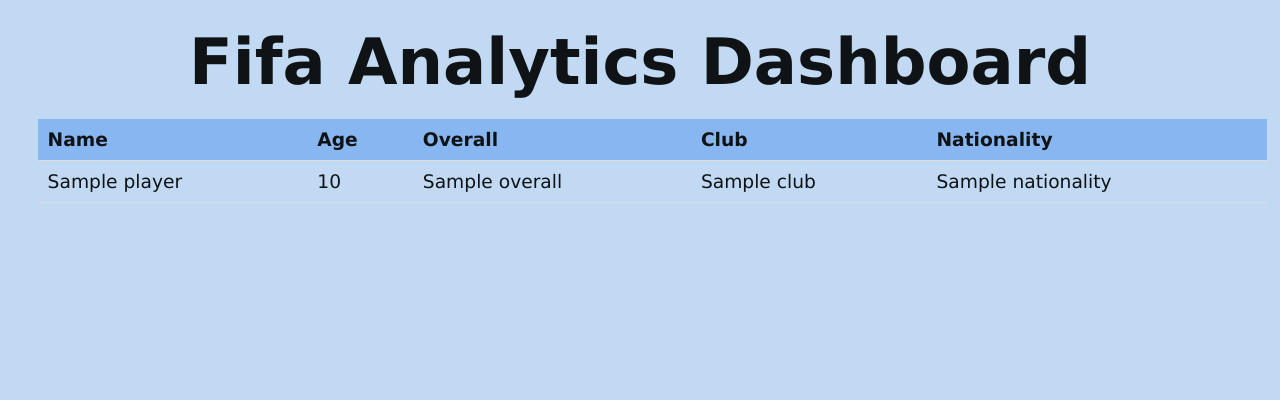
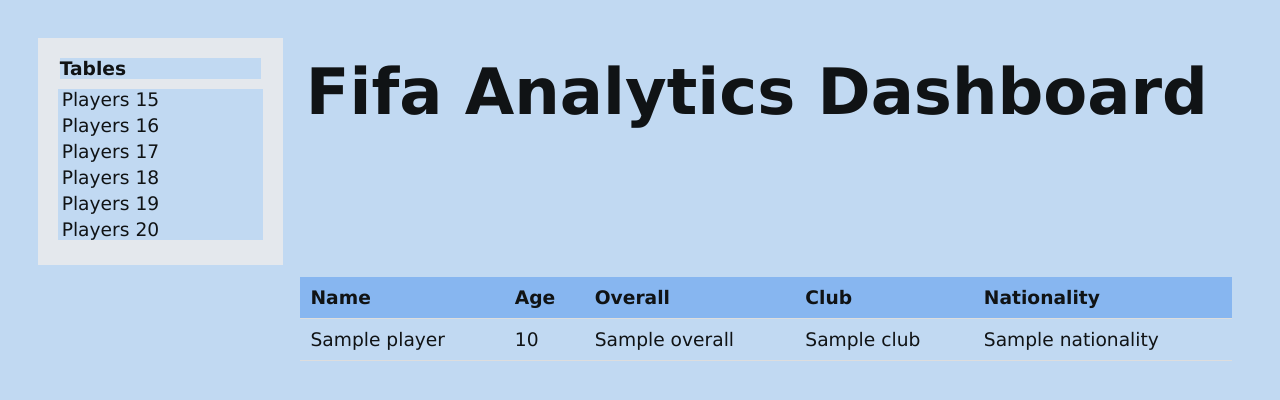
Before and after one commit to sumairrathore/Project_4, a Flask app: template templates/index.html in a window 1280 px wide. Shown: the top 400 px of the page. Run offline with Flask 3, Linux system fonts and the light colour scheme; the template is opened without the code that fills it: most values are stand-ins (such as "Sample title", 1, 10 or a date in 2020).

Commit message:
olivia update

```diff
--- /dev/null
+++ b/static/css/panel.css
@@ -0,0 +1,28 @@
+.panel {
+    float: left;
+    width: 20%;
+    height: 100%;
+    background-color: rgb(228, 232, 237);
+    padding: 20px;
+    box-sizing: border-box;
+}
+
+.panel h2 {
+    margin-top: 0;
+    margin-bottom: 10px;
+}
+
+.panel ul {
+    list-style-type: none;
+    padding: 0;
+    margin: 0;
+}
+
+.panel li {
+    margin-bottom: 5px;
+}
+
+.panel a {
+    text-decoration: none;
+    color: rgb(16, 19, 21);
+}
--- a/static/css/style.css
+++ b/static/css/style.css
@@ -11,6 +11,12 @@
 h1 {
     font-size: 48pt;
     text-align: center;
+}
+
+.content {
+    margin-left: 20%;
+    padding: 20px;
+    box-sizing: border-box;
 }
 
 table {
--- a/templates/index.html
+++ b/templates/index.html
@@ -10,8 +10,23 @@
         <meta http-equiv="X-UA-Compatible" content="ie=edge">
         <title>UofT Data Analytics Bootcamp Project 3</title>
         <link rel="stylesheet" type="text/css" href="{{ url_for('static', filename='css/style.css') }}">
+        <link rel="stylesheet" type="text/css" href="{{ url_for('static', filename='css/panel.css') }}">
     </head>
     <body>
+        <div class="panel">
+            <h2>Tables</h2>
+            <ul>
+                <li><a href="{{ url_for('index', table='players_15') }}">Players 15</a></li>
+                <li><a href="{{ url_for('index', table='players_16') }}">Players 16</a></li>
+                <li><a href="{{ url_for('index', table='players_17') }}">Players 17</a></li>
+                <li><a href="{{ url_for('index', table='players_18') }}">Players 18</a></li>
+                <li><a href="{{ url_for('index', table='players_19') }}">Players 19</a></li>
+                <li><a href="{{ url_for('index', table='players_20') }}">Players 20</a></li>
+                <!-- <li><a href="{{ url_for('index', table='teams_and_leagues') }}">Teams and Leagues</a></li> -->
+                <!-- Add more table links here -->
+            </ul>
+        </div>
+        <div class="content">
             <h1>Fifa Analytics Dashboard</h1>
             <table>
                 <thead>
@@ -35,6 +50,7 @@
                     {% endfor %}
                 </tbody>
             </table>
+        </div>
         <script src="{{ url_for('static', filename='js/logic.js') }}"></script>
     </body>
 </html>
```
Lines whose indentation alone changed are shown as unchanged.
